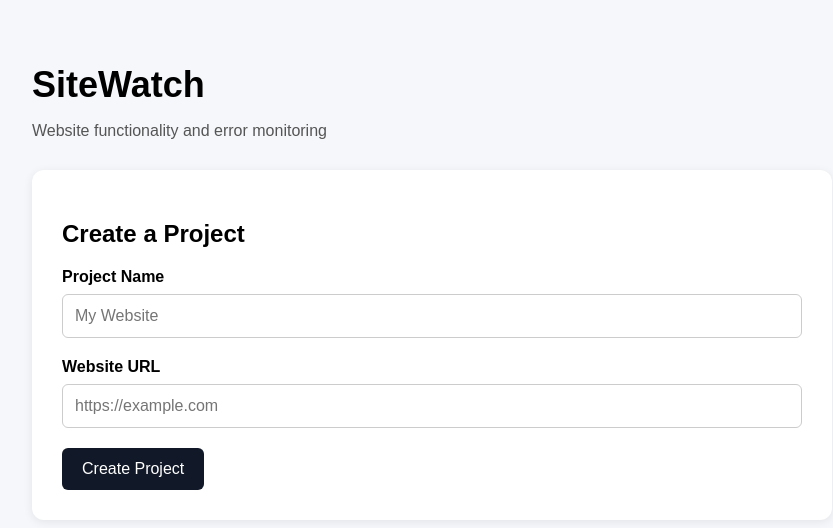
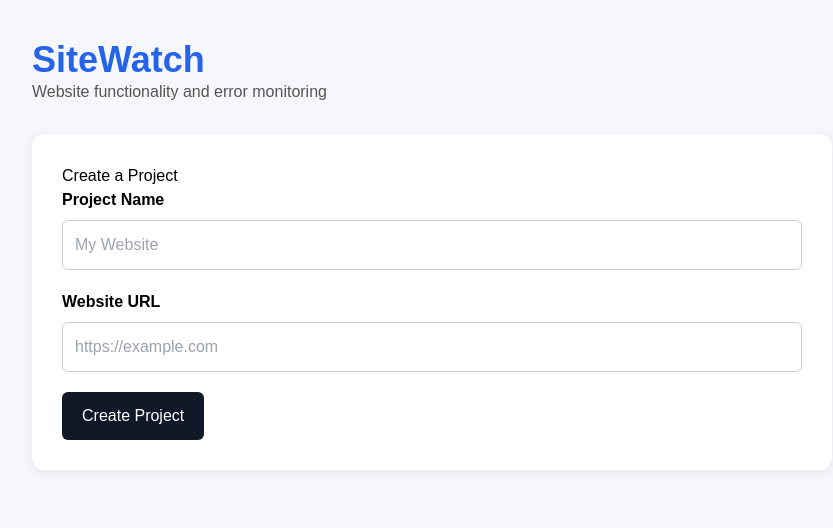
Before and after one commit to laytontozvireva-star/SiteWatch, a React (Create React App) app in the folder frontend/: page / in a window 1280 px wide. Shown: the top 528 px of the page, without its empty margins (208-1041 px from the left). Built offline with nearby package versions, Linux system fonts and the light colour scheme.

Commit message:
chore: configure Tailwind CSS

```diff
--- /dev/null
+++ b/frontend/postcss.config.js
@@ -0,0 +1,6 @@
+module.exports = {
+  plugins: {
+    tailwindcss: {},
+    autoprefixer: {},
+  },
+}
--- a/frontend/src/App.js
+++ b/frontend/src/App.js
@@ -59,14 +59,9 @@
           margin: "0 auto",
         }}
       >
-        <h1
-          style={{
-            fontSize: "36px",
-            marginBottom: "8px",
-          }}
-        >
-          SiteWatch
-        </h1>
+        <h1 className="text-4xl font-bold text-blue-600">
+  SiteWatch
+</h1>
 
         <p
           style={{
--- a/frontend/src/index.css
+++ b/frontend/src/index.css
@@ -1,13 +1,3 @@
-body {
-  margin: 0;
-  font-family: -apple-system, BlinkMacSystemFont, 'Segoe UI', 'Roboto', 'Oxygen',
-    'Ubuntu', 'Cantarell', 'Fira Sans', 'Droid Sans', 'Helvetica Neue',
-    sans-serif;
-  -webkit-font-smoothing: antialiased;
-  -moz-osx-font-smoothing: grayscale;
-}
-
-code {
-  font-family: source-code-pro, Menlo, Monaco, Consolas, 'Courier New',
-    monospace;
-}
+@tailwind base;
+@tailwind components;
+@tailwind utilities;
--- /dev/null
+++ b/frontend/tailwind.config.js
@@ -0,0 +1,9 @@
+module.exports = {
+  content: [
+    "./src/**/*.{js,jsx,ts,tsx}",
+  ],
+  theme: {
+    extend: {},
+  },
+  plugins: [],
+};
```
